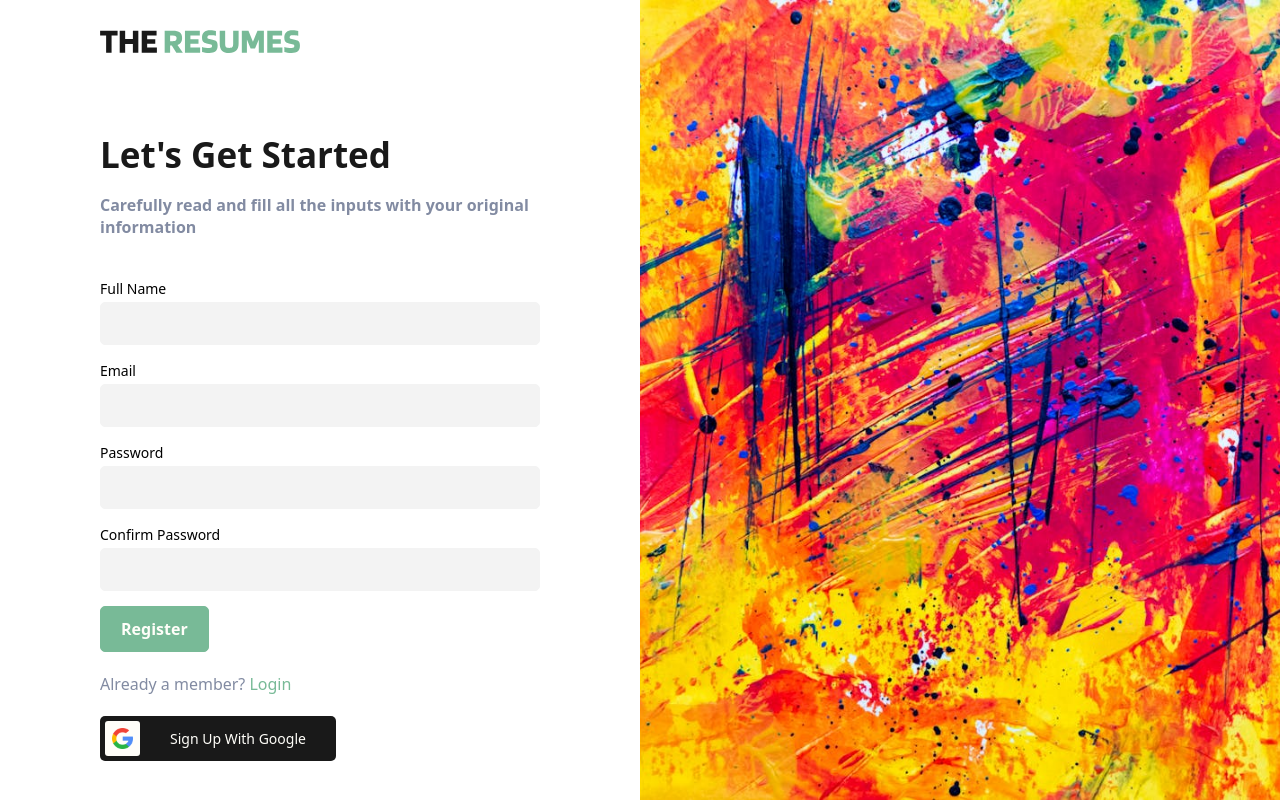
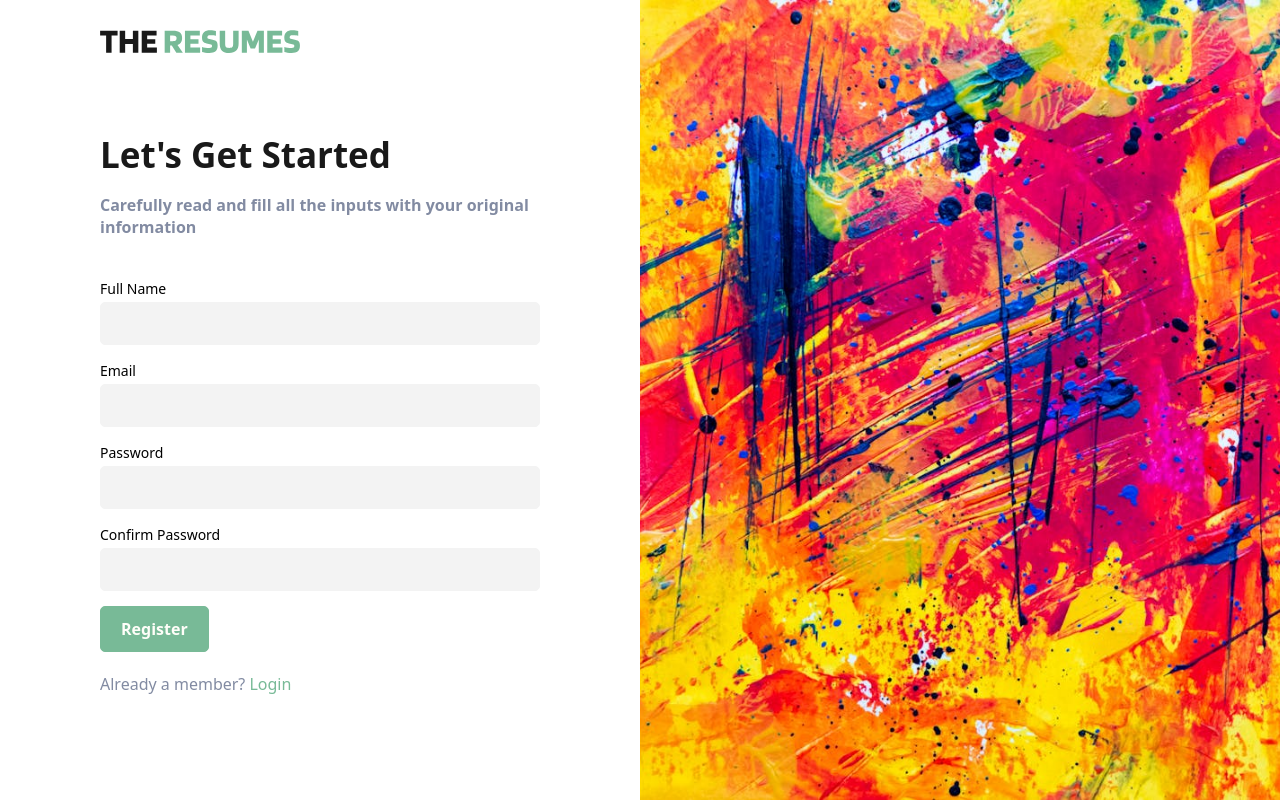
Before and after one commit to rahul-valuepitch/theresume.online, a React (Vite) app in the folder frontend/: page /register in a window 1280 px wide. Built offline with nearby package versions, Linux system fonts and the light colour scheme.

Commit message:
Frontend - Removed Google Button

```diff
--- a/frontend/src/pages/authentication/Login.jsx
+++ b/frontend/src/pages/authentication/Login.jsx
@@ -126,10 +126,10 @@ const Login = () => {
           <p className="mt-5 mb-5">
             Not a member? <Link to="/register">Register</Link>
           </p>
-          <Link to="/user/google" className="social-btn">
+          {/* <Link to="/user/google" className="social-btn">
             <img src={Google} alt="Google" />
             <span>Sign in with Google</span>
-          </Link>
+          </Link> */}
         </div>
       </div>
       <div className="image">
--- a/frontend/src/pages/authentication/Register.jsx
+++ b/frontend/src/pages/authentication/Register.jsx
@@ -144,10 +144,10 @@ const Register = () => {
           <p className="mt-5 mb-5">
             Already a member? <Link to="/login">Login</Link>
           </p>
-          <Link className="social-btn">
+          {/* <Link className="social-btn">
             <img src={Google} alt="Google" />
             <span>Sign Up with Google</span>
-          </Link>
+          </Link> */}
         </div>
       </div>
       <div className="image">
```
